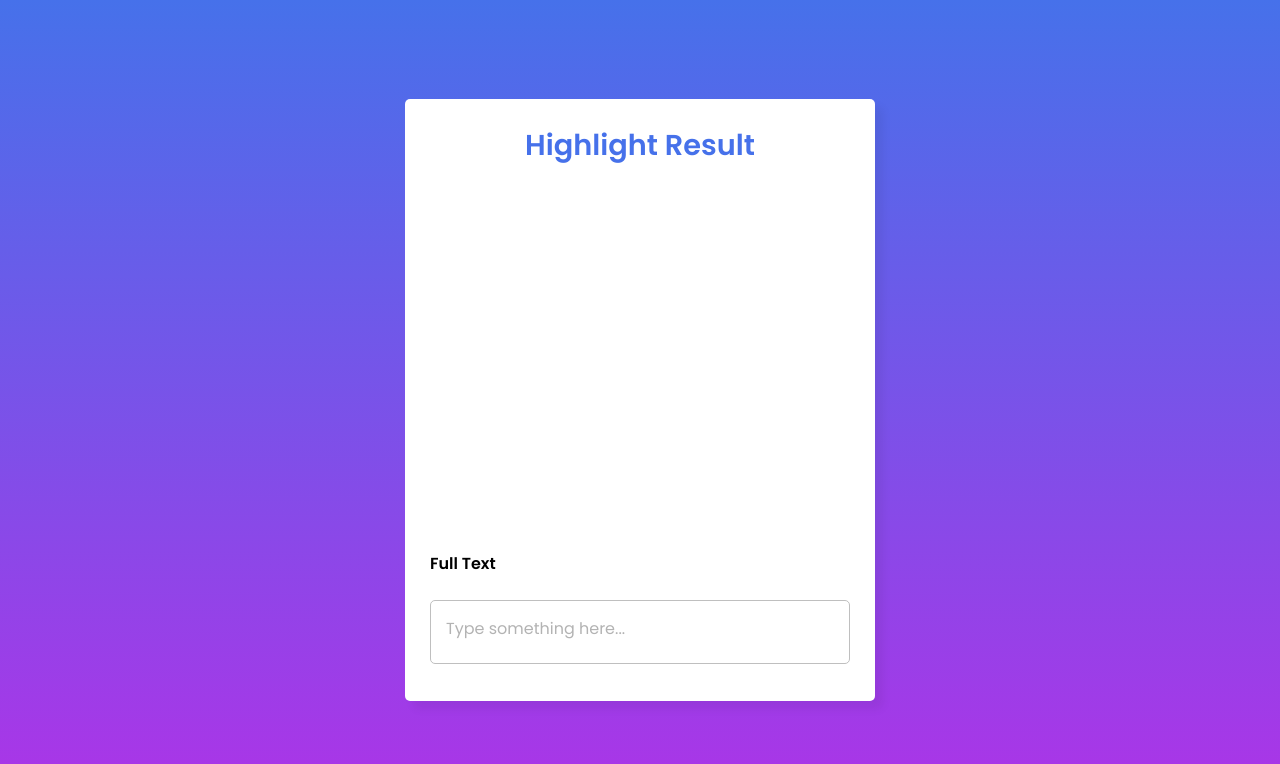
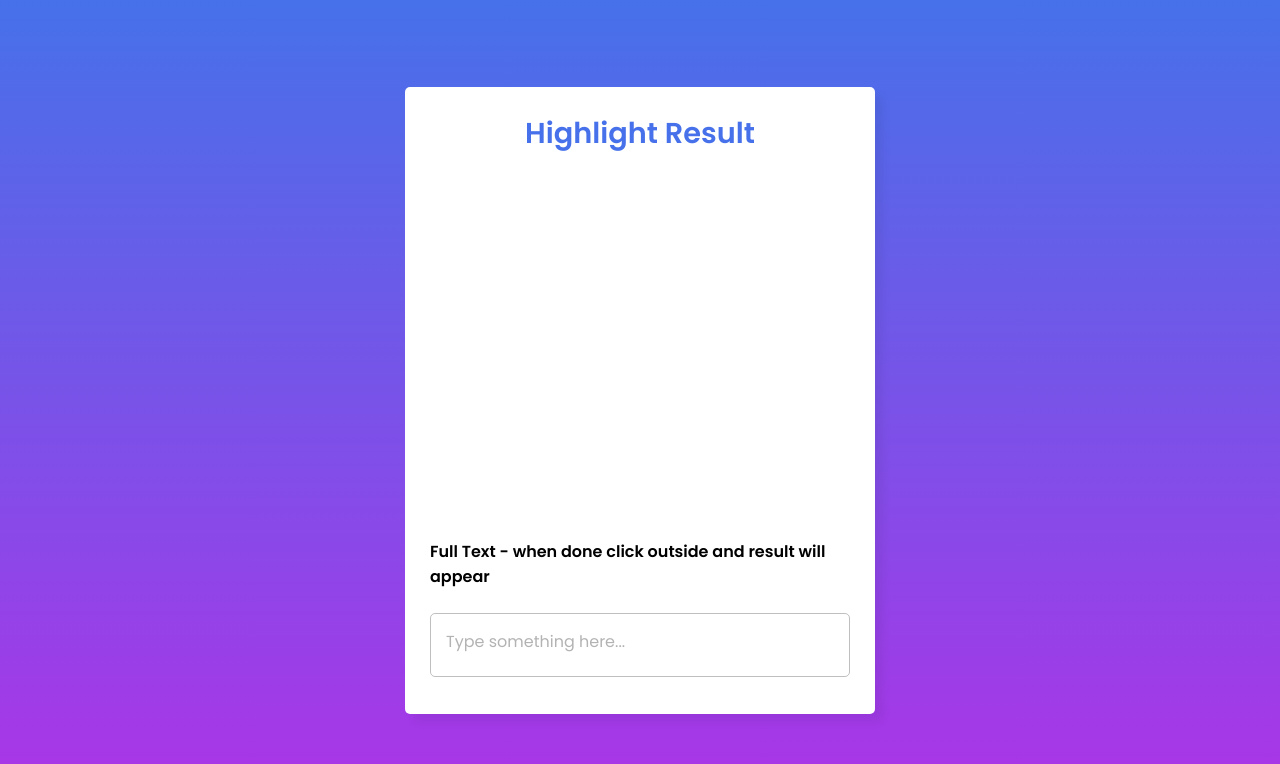
Before and after one commit to AnwarKhaire/Highlighter, a plain HTML site: page index.html in a window 1280 px wide. Drawn offline with Linux system fonts and the light colour scheme.

Commit message:
Update index.html

```diff
--- a/index.html
+++ b/index.html
@@ -12,7 +12,7 @@
       <h2>Highlight Result</h2>
       <div class="result"></div>
       <div class="textarea-wrapper">
-        <label for="#textarea-to-highlight">Full Text</label>
+        <label for="#textarea-to-highlight">Full Text - when done click outside and result will appear</label>
         <textarea id="textarea-to-highlight" spellcheck="false" placeholder="Type something here..." required></textarea>
       </div>
     </div>
```
